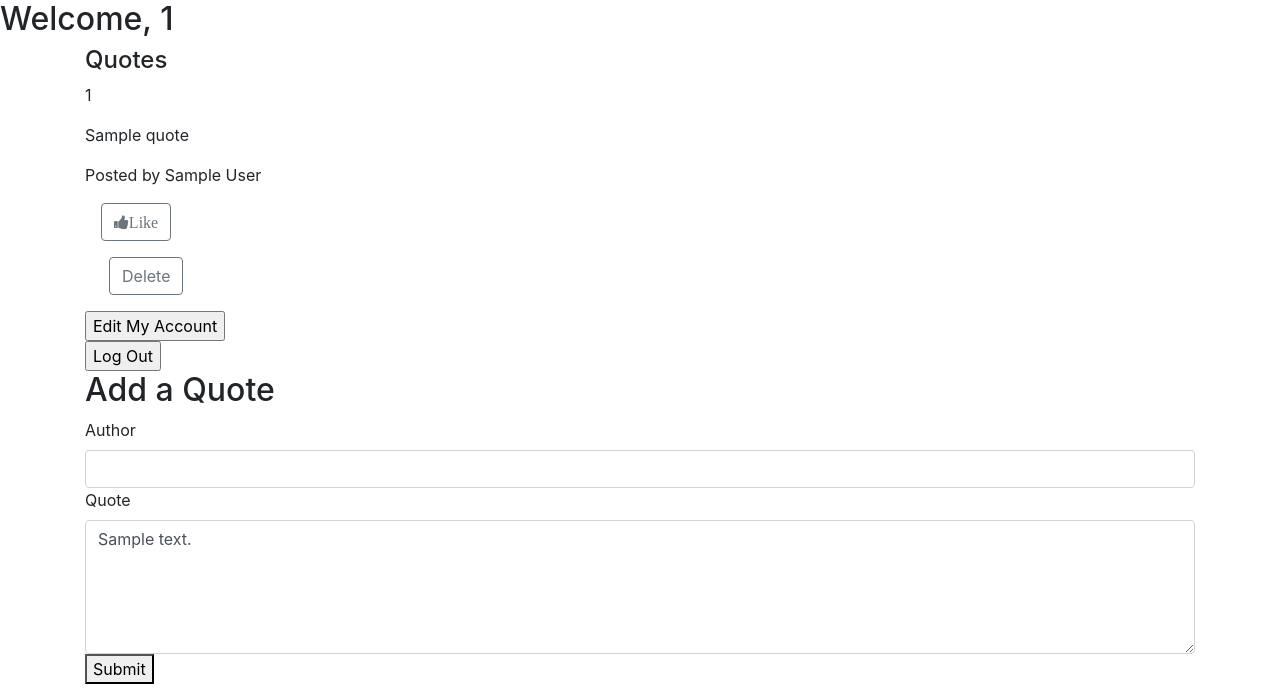
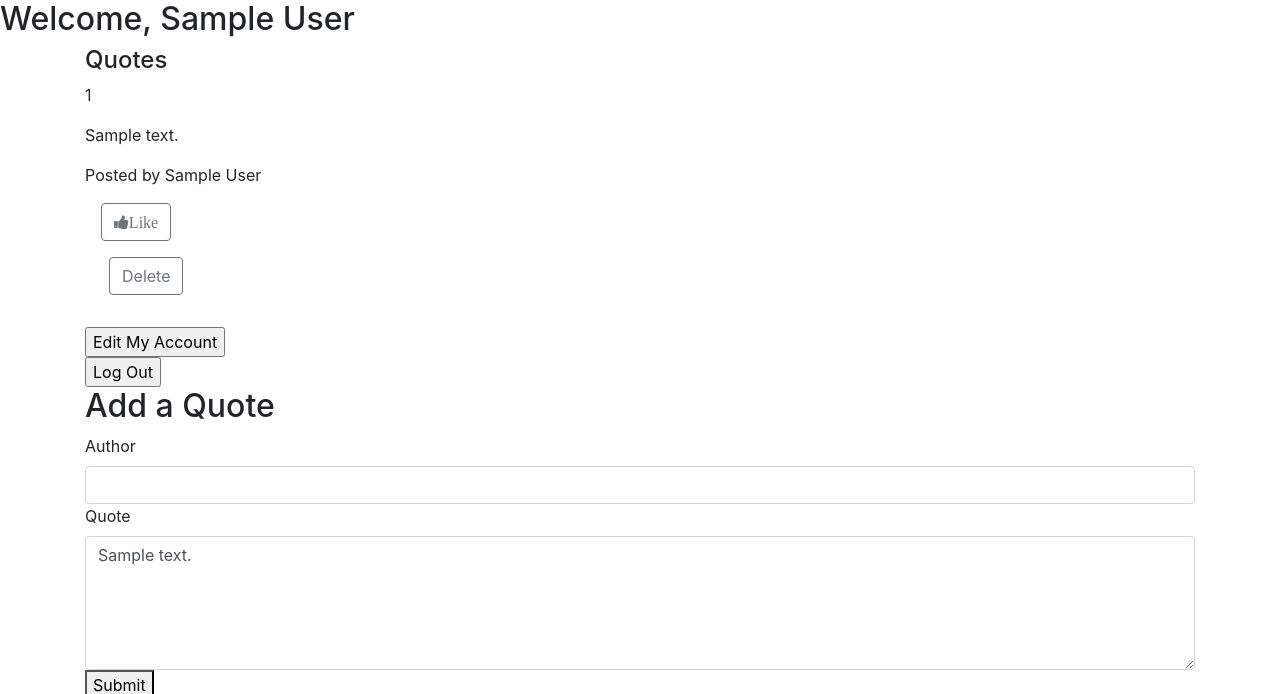
Before and after one commit to exiled-kal/trialdashboard, a Django app: template trial1_app/templates/success.html in a window 1280 px wide. Shown: the top 694 px of the page. Run offline with Django 3.2, Linux system fonts and the light colour scheme; a user stored in the database is signed in; tables that the repository leaves empty hold one stand-in row (values such as "Sample post"); the template is opened without the code that fills it: values that come from a table or form of the project are taken from there, most other values are stand-ins (such as "Sample title", 1, 10 or a date in 2020); some libraries are stand-ins or nearby versions.

Commit message:
added changes

```diff
--- a/trial1_app/models.py
+++ b/trial1_app/models.py
@@ -55,10 +55,11 @@ class User(models.Model):
 
 
 
-class Authors(models.Model):
+class Author(models.Model):
+    user = models.ForeignKey(User,on_delete=models.DO_NOTHING,related_name="authors",blank=True, null=True)
     first_name = models.CharField(max_length=45)
     last_name = models.CharField(max_length=45)
     description = models.TextField()
 
     def __repr__(self):
-        return f"<Author object:{self.first_name} ({self.last_name}){self.quote}>"
+        return f"<Author object:{self.first_name} ({self.last_name}){self.description}>"
--- a/trial1_app/templates/success.html
+++ b/trial1_app/templates/success.html
@@ -14,7 +14,7 @@
 <body>
 
 
-    <h2>Welcome, {{user.id}}</h2>
+    <h2>Welcome, {{user.first_name}} {{user.last_name}}</h2>
 
 
     <div class="container">
@@ -25,12 +25,14 @@
                     <thead class="thead-dark">
                         <tr>
                             <P> {{author.id}}</P>
-                            <p>{{author.quote}}</p>
+                            <p>{{author.description}}</p>
                             <p>Posted by {{user.first_name}} {{user.last_name}}</p>
                             <p><a href="/success" class="btn btn-outline-secondary ml-3" role="button"><i
                             class="fa fa-thumbs-up">Like</i></a></p>
                             <p><a href="/success/{{author.id}}/destroy" class="btn btn-outline-secondary ml-4" role="button">Delete</a></p>
-
+                        </tr>
+                    </thead>
+                </table>
             </div>
         </div>
         <div class="post">
@@ -56,7 +58,7 @@
                 <div class="quotessecond">
 
                     <label for="quote" class="title">Quote</label>
-                    <textarea class="form-control resize" cols="15" rows="5" name="description" value="{{quotes.description}}">{{quotes.description}}</textarea>
+                    <textarea class="form-control resize" cols="15" rows="5" name="description" value="{{author.description}}">{{author.description}}</textarea>
 
 
                 </div>
--- a/trial1_app/urls.py
+++ b/trial1_app/urls.py
@@ -6,7 +6,7 @@ urlpatterns = [
     path('login', views.login, name='login'),
     path('register', views.register, name='register'),
     path('success', views.success, name='success'),
-    path('addnewuser', views.addnewuser, name='addnewuser'),
+    #path('addnewuser', views.addnewuser, name='addnewuser'),
     path('editmyaccount', views.editmyaccount, name='editmyaccount'),
     path('AppendAuthor', views.AppendAuthor, name='AppendAuthor'),
     #path('userquote', views.userquote, name='userquote'),
--- a/trial1_app/views.py
+++ b/trial1_app/views.py
@@ -41,7 +41,7 @@ def success(request):
     }
     return render(request, 'success.html', context)
 
-def addnewuser(request):
+#def addnewuser(request):
     context = {
         'user' : request.session['user.id'],
     }
@@ -67,7 +67,7 @@ def AppendAuthor(request, id):
 
 
 
-def editmyaccount(request, id):
+def editmyaccount(request):
     context = {
         'users': User.objects.get(request.session['user_id'])
     }
```
Also changed, not shown: trial1_app/templates/user.html (+6 -2 lines).
